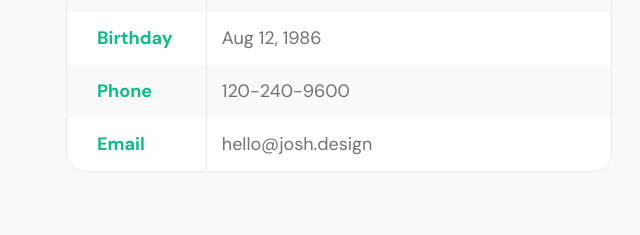
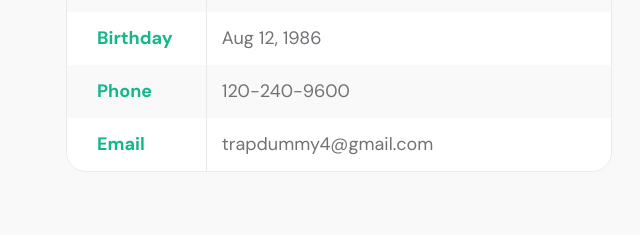
Before and after one commit to ArchPancake/the-experimental-website, a plain HTML site: page index.html in a window 1280 px wide. Shown: the part 1625-1860 px from the top of the page, 16-656 px from the left. Drawn offline with Linux system fonts and the light colour scheme.

Commit message:
added class is and change email

```diff
--- a/index.html
+++ b/index.html
@@ -200,7 +200,7 @@ https://templatemo.com/tm-578-first-portfolio
 
                                     <p>
                                         <span class="profile-small-title">Email</span>
-                                        <span><a href="mailto:hello@josh.design">hello@josh.design</a></span>
+                                        <span><a href="mailto:trapdummy4@gmail.com" class=email_id>trapdummy4@gmail.com</a></span>
                                     </p>
                                 </div>
                             </div>
@@ -493,8 +493,8 @@ https://templatemo.com/tm-578-first-portfolio
                                     <strong class="site-footer-title d-block mt-4 mb-3">Email</strong>
 
                                     <p>
-                                        <a href="mailto:hello@josh.design">
-                                            hello@josh.design
+                                        <a href="mailto:trapdummy4@gmail.com" class=email_id>
+                                            trapdummy4@gmail.com
                                         </a>
                                     </p>
 
```
